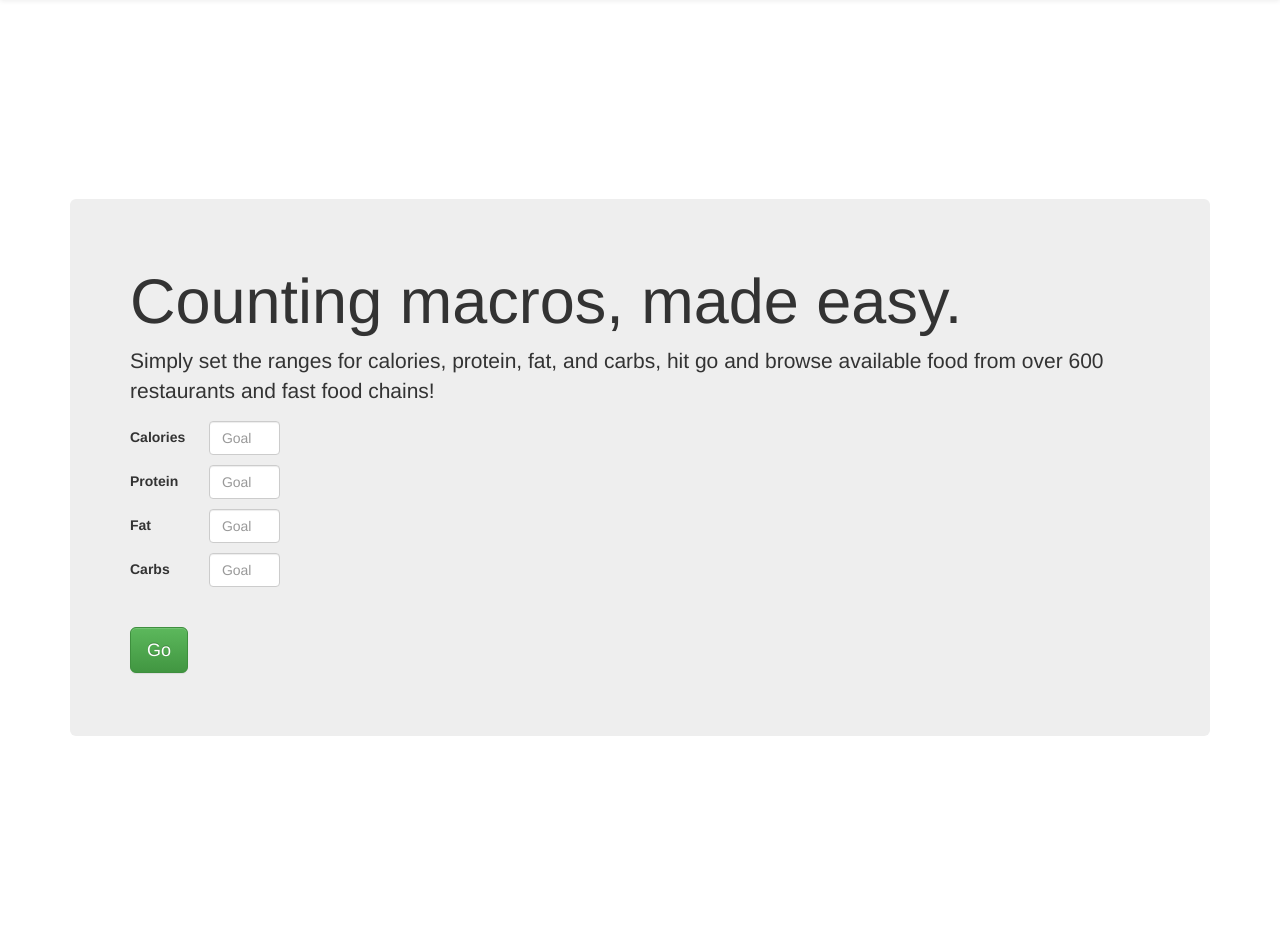
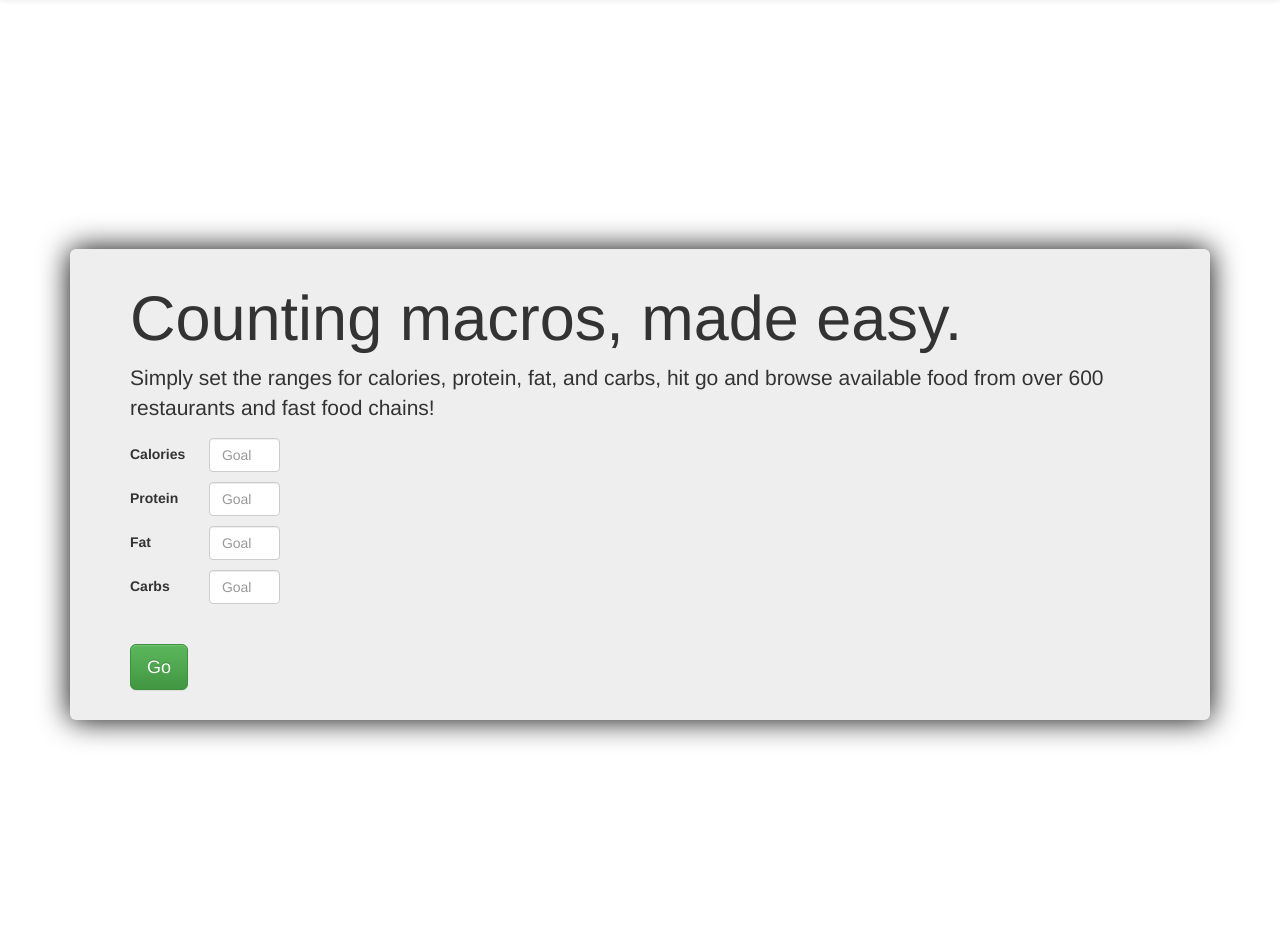
Before and after one commit to BryanSalas/restaurantmacros, a Django app: page / in a window 1280 px wide. Shown: the part 51-994 px from the top of the page. Run offline with Django 3.2, Linux system fonts and the light colour scheme; some libraries are stand-ins or nearby versions.

Commit message:
add shadow

```diff
--- a/static/restaurantmacros/css/home.css
+++ b/static/restaurantmacros/css/home.css
@@ -16,6 +16,12 @@ div.form-group {
     display: inline-block;
 }
 
+.jumbotron {
+    margin-top: 50px;
+    box-shadow: 0 0 30px black;
+    padding:15px;
+}
+
 label {
     width: 75px;
 }
```
